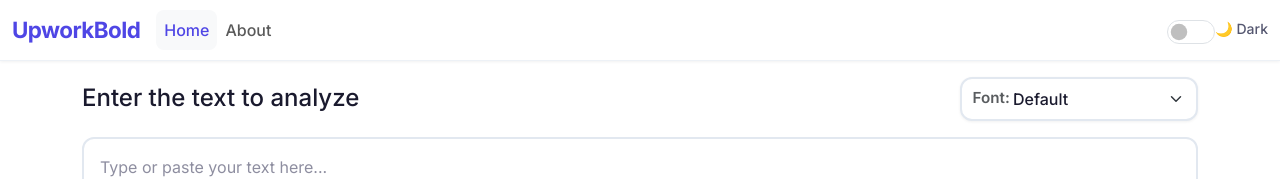
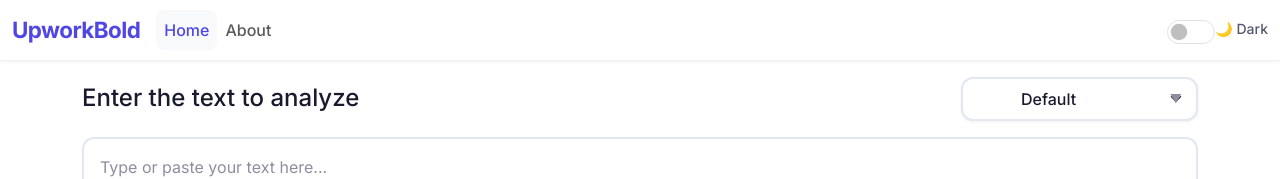
Before and after one commit to muhammadAzeem0x000/ReactApp_textUtils, a React (Create React App) app: page / in a window 1280 px wide. Shown: the top 179 px of the page. Built offline with nearby package versions, Linux system fonts and the light colour scheme; the HTML template or start-up script is replaced by a standard one.

Commit message:
Dropdown Right Aligned

```diff
--- a/src/components/TextForm.js
+++ b/src/components/TextForm.js
@@ -81,17 +81,17 @@
           <h1 className="text-form-heading mb-0">{heading}</h1>
           <div className="position-relative d-flex align-items-center">
             <span
-              className="position-absolute text-muted"
-              style={{ left: '0.8rem', pointerEvents: 'none', fontWeight: 600, fontSize: '0.95rem' }}
+              className="position-absolute"
+              style={{ left: '1rem', pointerEvents: 'none', fontWeight: 600, fontSize: '0.95rem', color: 'var(--text-muted)' }}
             >
               Font:
             </span>
             <select
-              className="form-select font-select-modern"
+              className="form-select font-select-modern position-relative"
               title="Select a font"
               value={fontFamily}
               onChange={(e) => setFontFamily(e.target.value)}
-              style={{ paddingLeft: '3.2rem', minWidth: '160px' }}
+              style={{ paddingLeft: '3.6rem', paddingRight: '2rem', minWidth: '170px', appearance: 'none', WebkitAppearance: 'none', MozAppearance: 'none', cursor: 'pointer' }}
             >
               {fontOptions.map((font) => (
                 <option key={font.value} value={font.value} style={{ fontFamily: font.value }}>
@@ -99,6 +99,12 @@
                 </option>
               ))}
             </select>
+            <span
+              className="position-absolute"
+              style={{ right: '1rem', pointerEvents: 'none', fontSize: '0.75rem', color: 'var(--text-muted)', zIndex: 10 }}
+            >
+              ▼
+            </span>
           </div>
         </div>
         <div className="mb-3">
```
